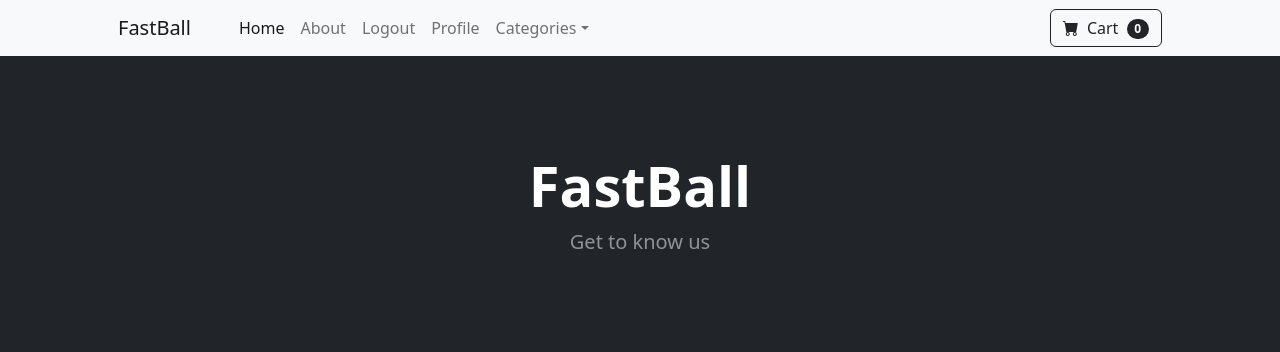
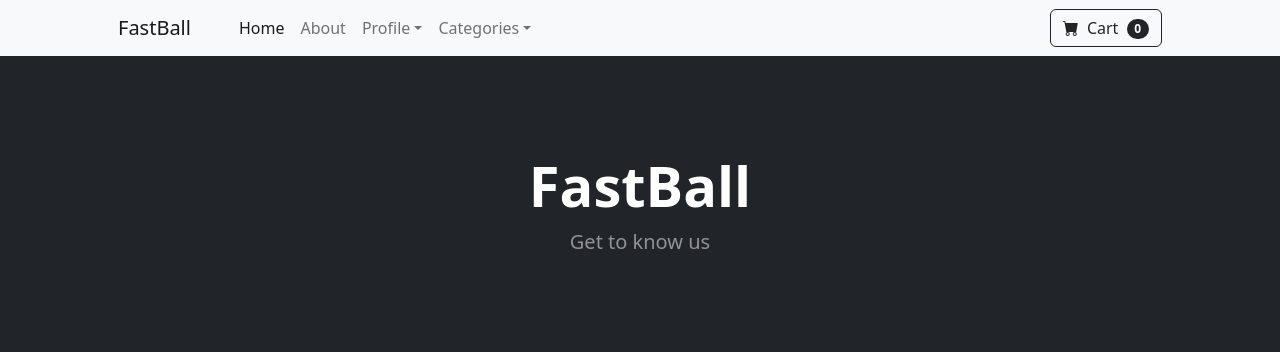
Before and after one commit to Code-Institute-Submissions/balennouri-pp4, a Django app: page /about/ in a window 1280 px wide. Shown: the top 352 px of the page. Run offline with Django 4.2, Linux system fonts and the light colour scheme; the visitor is signed in with stand-in values (Sample User, id 1); parts of the project's set-up code (start-up, migrations or seed data) failed here and were passed over; some libraries are stand-ins or nearby versions.

Commit message:
Feat: Change navbar

```diff
--- a/store/templates/base.html
+++ b/store/templates/base.html
@@ -38,8 +38,18 @@
 
                     {% if user.is_authenticated %}
 
-                    <li class="nav-item"><a class="nav-link" href="{% url 'logout' %}">Logout</a></li>
-                    <li class="nav-item"><a class="nav-link" href="{% url 'user_update' %}">Profile</a></li>
+                    <li class="nav-item dropdown">
+                        <a class="nav-link dropdown-toggle" id="navbarDropdown" href="#" role="button"
+                            data-bs-toggle="dropdown" aria-expanded="false">Profile</a>
+                        <ul class="dropdown-menu" aria-labelledby="navbarDropdown">
+                            <li><a class="dropdown-item" href="{% url 'user_update' %}">User Profile</a></li>
+                            <li>
+                                <hr class="dropdown-divider" />
+                            </li>
+                            <li><a class="dropdown-item" href="{% url 'logout' %}">Logout</a></li>
+                        </ul>
+                    </li>
+
 
                     {% else %}
 
@@ -66,7 +76,8 @@
                 <form class="d-flex">
                     <a href="{% url 'cart_summary' %}" class="btn btn-outline-dark"><i class="bi-cart-fill me-1"></i>
                         Cart
-                        <span class="badge bg-dark text-white ms-1 rounded-pill" id="cart_quantity">{{ cart|length }}</span></a>
+                        <span class="badge bg-dark text-white ms-1 rounded-pill"
+                            id="cart_quantity">{{ cart|length }}</span></a>
                 </form>
             </div>
         </div>
```
Also changed, not shown: 1 other file.
